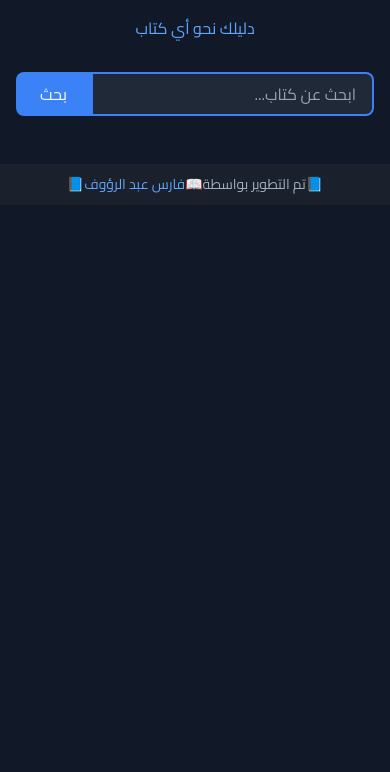
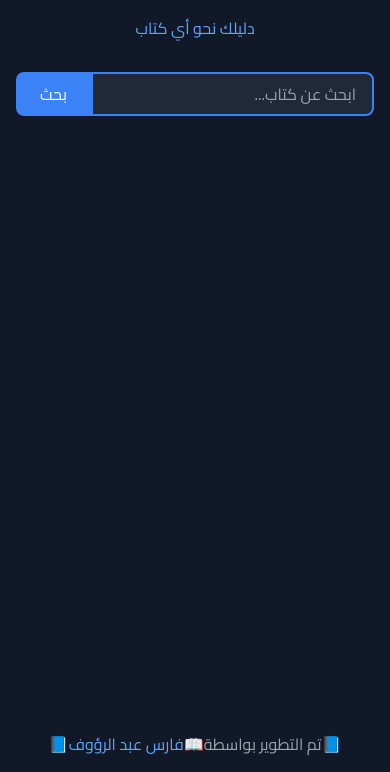
Before and after one commit to farsabdraouf/Dalil-Book, a website: page public/index.html in a window 390 px wide. Shown: the part 72-844 px from the top of the page. Drawn offline with nearby package versions, Linux system fonts and the light colour scheme.

Commit message:
Improve layout with flex and sticky footer
Updated the body to use flex layout with min-h-screen and flex-col to ensure the footer stays at the bottom. Added flex-grow to the main container and mt-auto to the footer for better page structure and responsiveness.

```diff
--- a/public/index.html
+++ b/public/index.html
@@ -7,8 +7,8 @@
     <link href="https://cdn.jsdelivr.net/npm/tailwindcss@2.2.19/dist/tailwind.min.css" rel="stylesheet">
     <link rel="stylesheet" href="styles.css">
 </head>
-<body class="bg-gray-900 text-gray-100">
-    <div class="container mx-auto p-4">
+<body class="bg-gray-900 text-gray-100 min-h-screen flex flex-col">
+    <div class="container mx-auto p-4 flex-grow">
       <button id="scrollToTopButton" class="hidden fixed bottom-4 right-4 bg-blue-500 text-white px-4 py-2 rounded-full shadow-lg hover:bg-blue-600 transition-opacity duration-300">
         ⬆️ أعلى
       </button>
@@ -35,7 +35,7 @@
         <div id="booksContainer" class="grid grid-cols-1 sm:grid-cols-2 lg:grid-cols-3 xl:grid-cols-4 gap-6"></div>
     </div>
 
-    <div id="bookDetailsModal" class="fixed inset-0 bg-black bg-opacity-75 flex items-center justify-center hidden">
+      <div id="bookDetailsModal" class="fixed inset-0 bg-black bg-opacity-75 flex items-center justify-center hidden">
         <div class="modal-content">
           <div class="book-details">
             <div class="book-main-info">
@@ -62,9 +62,9 @@
       </div>
 
     <script src="script.js"></script>
-    <footer class="footer bg-gray-900 text-gray-400 text-center py-4">
+    <footer class="bg-gray-900 text-gray-400 text-center py-4 mt-auto">
       <p>📘تم التطوير بواسطة📖<a href="https://github.com/farsabdraouf" class="text-blue-400 hover:text-blue-600 transition duration-300">فارس عبد الرؤوف</a>📘</p>
-  </footer>
+    </footer>
 
 </body>
 </html>
```
